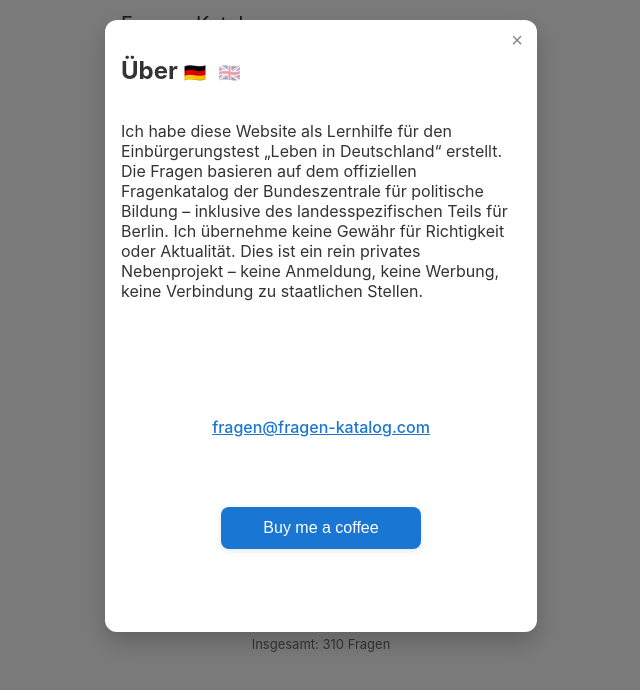
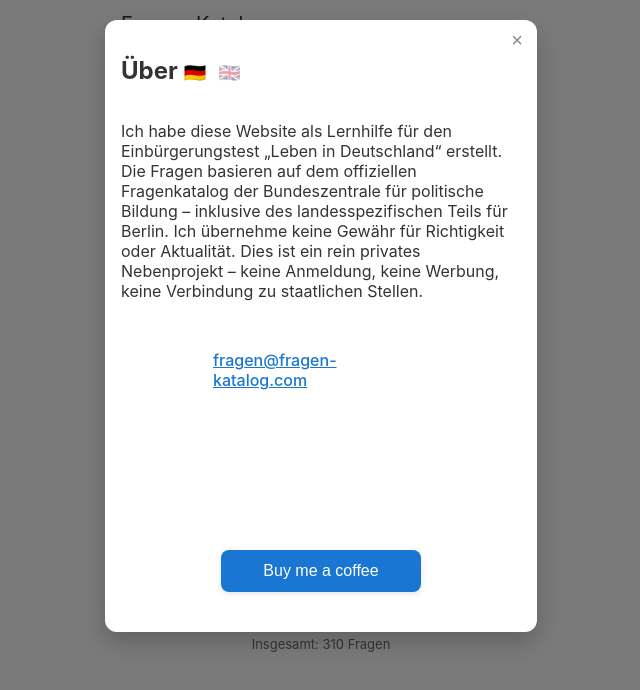
Before and after one commit to roieshalom/fragen-katalog-v2, a React (Vite) app: page / in a window 1280 px wide. Both pictures are taken after a click on the link "Über". Shown: the top 690 px of the page, without its empty margins (319-959 px from the left). Built offline with nearby package versions, Linux system fonts and the light colour scheme.

Commit message:
about-finished

```diff
--- a/src/AboutModal.jsx
+++ b/src/AboutModal.jsx
@@ -22,7 +22,7 @@ export default function AboutModal({ onClose }) {
 
   return (
     <div className="about-modal-overlay" onClick={handleOverlayClick}>
-      <div className="about-modal overflow-y-auto max-h-[90vh] flex flex-col">
+      <div className="about-modal overflow-y-auto max-h-[90vh] flex flex-col relative pb-[180px]">
         <div className="w-full flex justify-between items-center px-4 mb-4">
           <h2 className="text-xl font-bold flex items-center gap-4">
             Über
@@ -79,16 +79,17 @@ export default function AboutModal({ onClose }) {
           )}
         </div>
 
-        <div style={{ height: "100px" }}></div>
-
+        {/* Bottom-fixed buttons */}
         <div
        style={{
+         position: "absolute",
          bottom: "40px",
-            width: "100%",
+         left: "50%",
+         transform: "translateX(-50%)",
          display: "flex",
          flexDirection: "column",
          alignItems: "center",
-            gap: "70px",
+         gap: "160px",
        }}
      >
           <a
```
Lines whose indentation alone changed are shown as unchanged.
